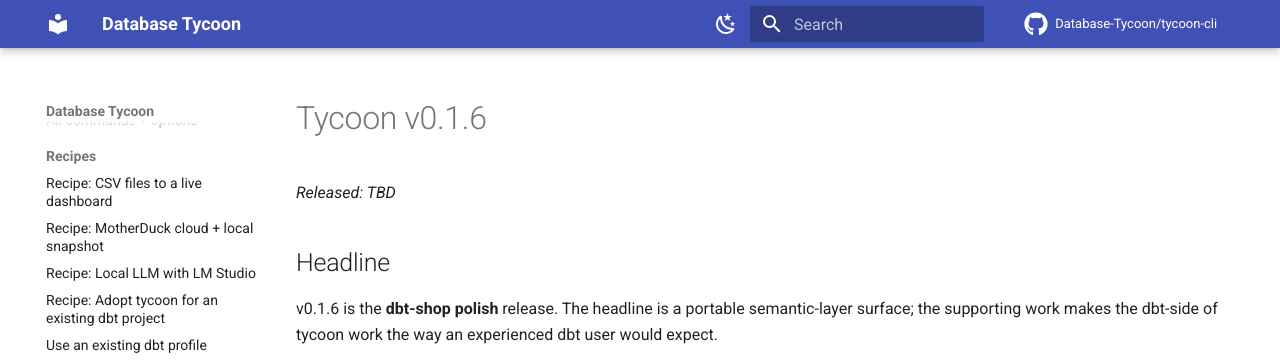
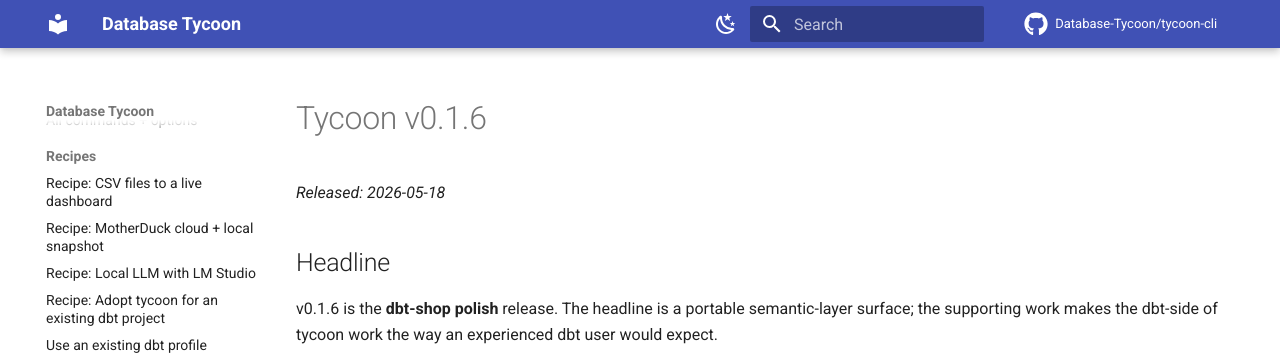
Before and after one commit to Database-Tycoon/tycoon-cli, an MkDocs documentation site: the page built from docs/releases/v0.1.6.md, in a window 1280 px wide and 900 px high. Shown: the top 364 px of the window. Built offline with MkDocs 1.6.1 and Material for MkDocs 9.7.7, drawn with Linux system fonts in a browser that asks for light colours; comment, search, counter and statistics services are not loaded.

Commit message:
release(v0.1.6): set release date to 2026-05-18
Flips CHANGELOG header and v0.1.6.md narrative out of UNRELEASED/TBD so
publish.yml's preflight gate accepts the tag. Pure metadata commit;
no code changes.

Co-Authored-By: Claude Opus 4.7 (1M context) <noreply@anthropic.com>

```diff
--- a/docs/releases/v0.1.6.md
+++ b/docs/releases/v0.1.6.md
@@ -1,6 +1,6 @@
 # Tycoon v0.1.6
 
-_Released: TBD_
+_Released: 2026-05-18_
 
 ## Headline
 
```
Also changed, not shown: CHANGELOG.md (+1 -1 lines).
